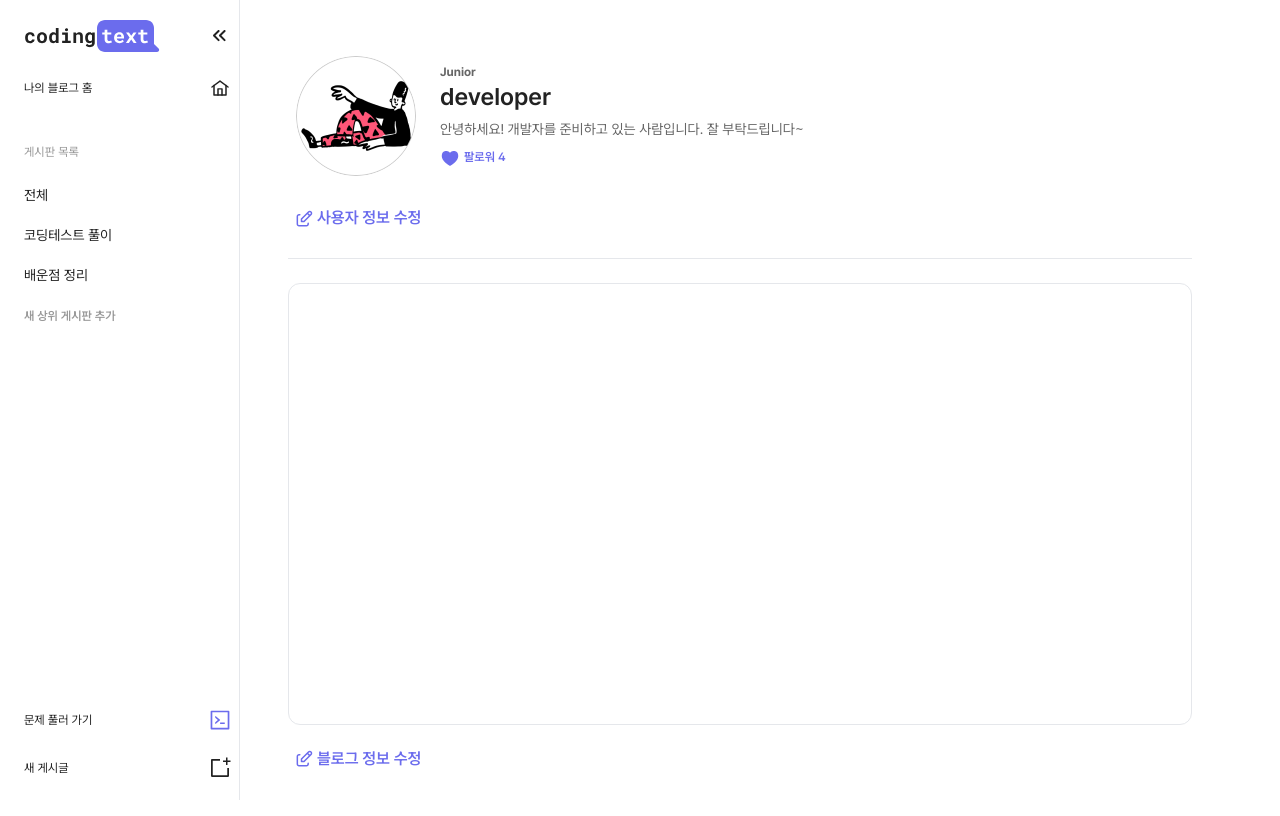
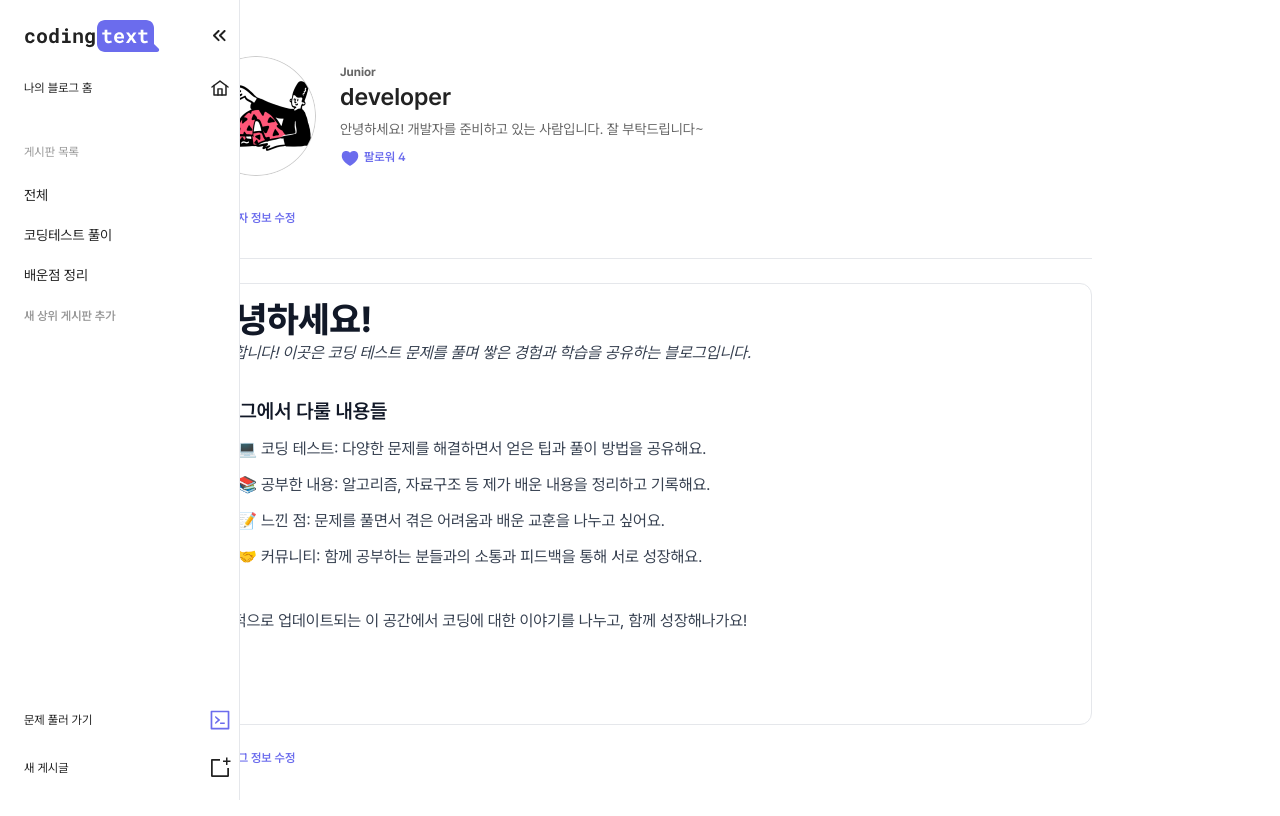
Before and after one commit to Xeat-KEA/CodingText-FrontEnd, a Next.js app: page /blog/1 in a window 1280 px wide. Shown: the top 816 px of the page. Built offline with nearby package versions, Linux system fonts and the light colour scheme.

Commit message:
CT-15 블로그 소개글 DomPurify 적용

```diff
--- a/package.json
+++ b/package.json
@@ -18,6 +18,7 @@
     "@uiw/codemirror-extensions-langs": "^4.23.3",
     "@uiw/codemirror-theme-xcode": "^4.23.3",
     "@uiw/react-codemirror": "^4.23.3",
+    "isomorphic-dompurify": "^2.16.0",
     "next": "14.2.14",
     "primereact": "^10.8.3",
     "react": "^18",
@@ -27,6 +28,7 @@
   },
   "devDependencies": {
     "@tailwindcss/typography": "^0.5.15",
+    "@types/dompurify": "^3.0.5",
     "@types/node": "^20",
     "@types/react": "^18",
     "@types/react-dom": "^18",
--- a/src/app/(blog)/_constants/constants.ts
+++ b/src/app/(blog)/_constants/constants.ts
@@ -46,4 +46,20 @@ export const Blog_Profile_Data = [{
 export let loggedInUserId = 'user'; // 로그인 사용자 ID
 export let blogOwnerId = 'user'; // 블로그 소유자 ID
 
-export const Dummy_Data = "<div> 안녕하세요 </div><h1>안녕</h1><h2>반가워요</h2>"
+// 블로그 소개글
+export const blog_Introduction_Data = `
+  <div>
+    <h1>안녕하세요!</h1>
+    <p><i>환영합니다! 이곳은 코딩 테스트 문제를 풀며 쌓은 경험과 학습을 공유하는 블로그입니다.</i></p>
+    <br/>
+    <h3>블로그에서 다룰 내용들</h3>
+    <ul>
+      <li>💻 코딩 테스트: 다양한 문제를 해결하면서 얻은 팁과 풀이 방법을 공유해요.</li>
+      <li>📚 공부한 내용: 알고리즘, 자료구조 등 제가 배운 내용을 정리하고 기록해요.</li>
+      <li>📝 느낀 점: 문제를 풀면서 겪은 어려움과 배운 교훈을 나누고 싶어요.</li>
+      <li>🤝 커뮤니티: 함께 공부하는 분들과의 소통과 피드백을 통해 서로 성장해요.</li>
+    </ul>
+    <br/>
+    <p>정기적으로 업데이트되는 이 공간에서 코딩에 대한 이야기를 나누고, 함께 성장해나가요!</p>
+  </div>
+`;
--- a/src/app/(blog)/blog/[id]/page.tsx
+++ b/src/app/(blog)/blog/[id]/page.tsx
@@ -3,26 +3,38 @@ import BlogProfile from "../../_components/BlogProfile";
 import { BpEditIcon } from "../../_components/Icons";
 import SideBar from "../../_components/SideBar";
 import BlogLayout from "./layout";
+import { blog_Introduction_Data } from "../../_constants/constants";
+import DOMPurify from "isomorphic-dompurify";
 
 export default function BlogPage() {
 
     return (
         <>
-            <div className="ml-60 max-w-1000 h-screen ">
+            <div className="flex w-full justify-center">
+                <div className="max-w-1000 min-h-screen">
                     <BlogProfile />
 
                     <Link href="/" className="inline-flex items-center w-auto h-5 gap-1 ml-2">
                         <BpEditIcon />
-                    <p className="text-primary xs font-semibold">사용자 정보 수정</p>
+                        <p className="text-primary text-xs font-semibold">사용자 정보 수정</p>
                     </Link>
 
                     <hr className="w-226 border-t-1 border-border2 my-6" />
 
-                <div className="w-226 h-[442px] border border-border2 rounded-xl mb-6"/>
+                    <div className="w-226 h-[442px] border border-border2 rounded-xl mb-6 p-4">
+                        <div
+                            className="prose"
+                            dangerouslySetInnerHTML={{
+                                __html: DOMPurify.sanitize(String(blog_Introduction_Data))
+                            }}
+                        ></div>
+                    </div>
+
                     <Link href="/" className="inline-flex items-center w-auto h-5 gap-1 ml-2">
                         <BpEditIcon />
-                    <p className="text-primary xs font-semibold">블로그 정보 수정</p>
+                        <p className="text-primary text-xs font-semibold">블로그 정보 수정</p>
                     </Link>
+                </div>
             </div>
 
         </>
```
Also changed, not shown: 1 other file (tests, documents, lock files or other folders). Lines whose indentation alone changed are shown as unchanged.
